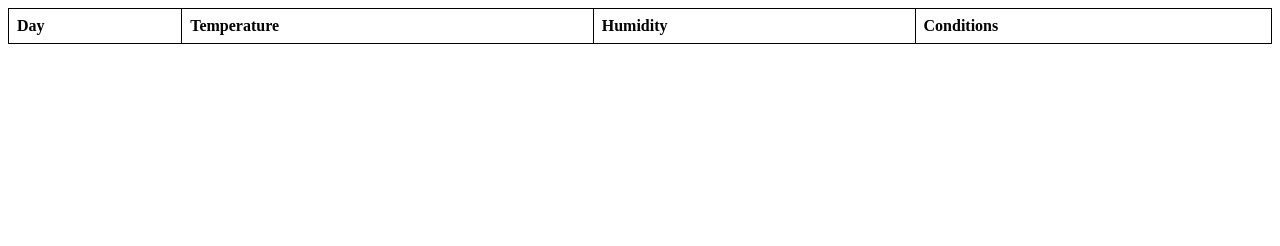
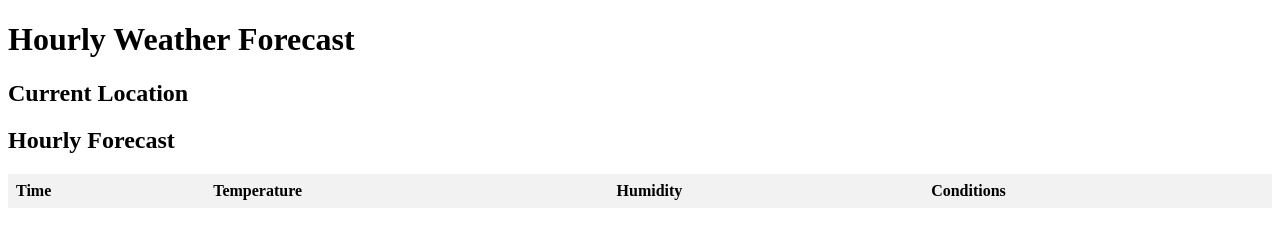
Before and after one commit to Angulorecto/weatherStuffs, a plain HTML site: page index.html in a window 1280 px wide. Drawn offline with Linux system fonts and the light colour scheme; no server answers.

Commit message:
Update index.html

```diff
--- a/index.html
+++ b/index.html
@@ -1,32 +1,42 @@
 <!DOCTYPE html>
 <html>
 <head>
-  <title>Weather Forecast</title>
+  <title>Hourly Weather Forecast</title>
   <style>
-    #weather-table {
+    table {
       border-collapse: collapse;
       width: 100%;
     }
-    #weather-table th, #weather-table td {
-      border: 1px solid black;
+
+    th, td {
+      text-align: left;
       padding: 8px;
-      text-align: left;
+    }
+
+    th {
+      background-color: #f2f2f2;
     }
   </style>
 </head>
 <body>
-  <table id="weather-table">
+  <h1>Hourly Weather Forecast</h1>
+
+  <h2>Current Location</h2>
+  <p id="location"></p>
+
+  <h2>Hourly Forecast</h2>
+  <table>
     <thead>
       <tr>
-        <th>Day</th>
+        <th>Time</th>
         <th>Temperature</th>
         <th>Humidity</th>
         <th>Conditions</th>
       </tr>
     </thead>
-    <tbody id="weather-body">
-    </tbody>
+    <tbody id="hourly-forecast"></tbody>
   </table>
+
   <script src="weather.js"></script>
 </body>
 </html>
```
